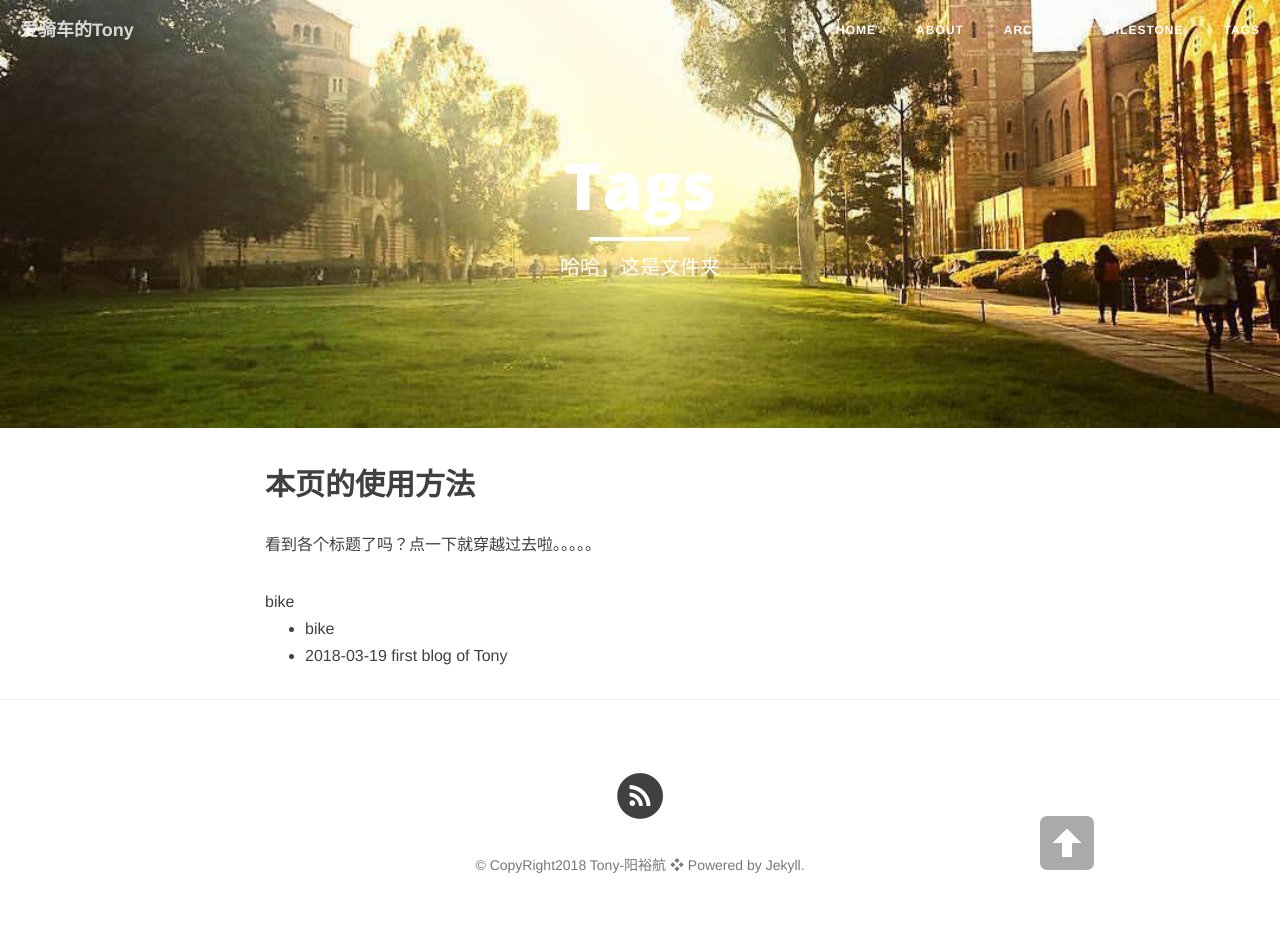
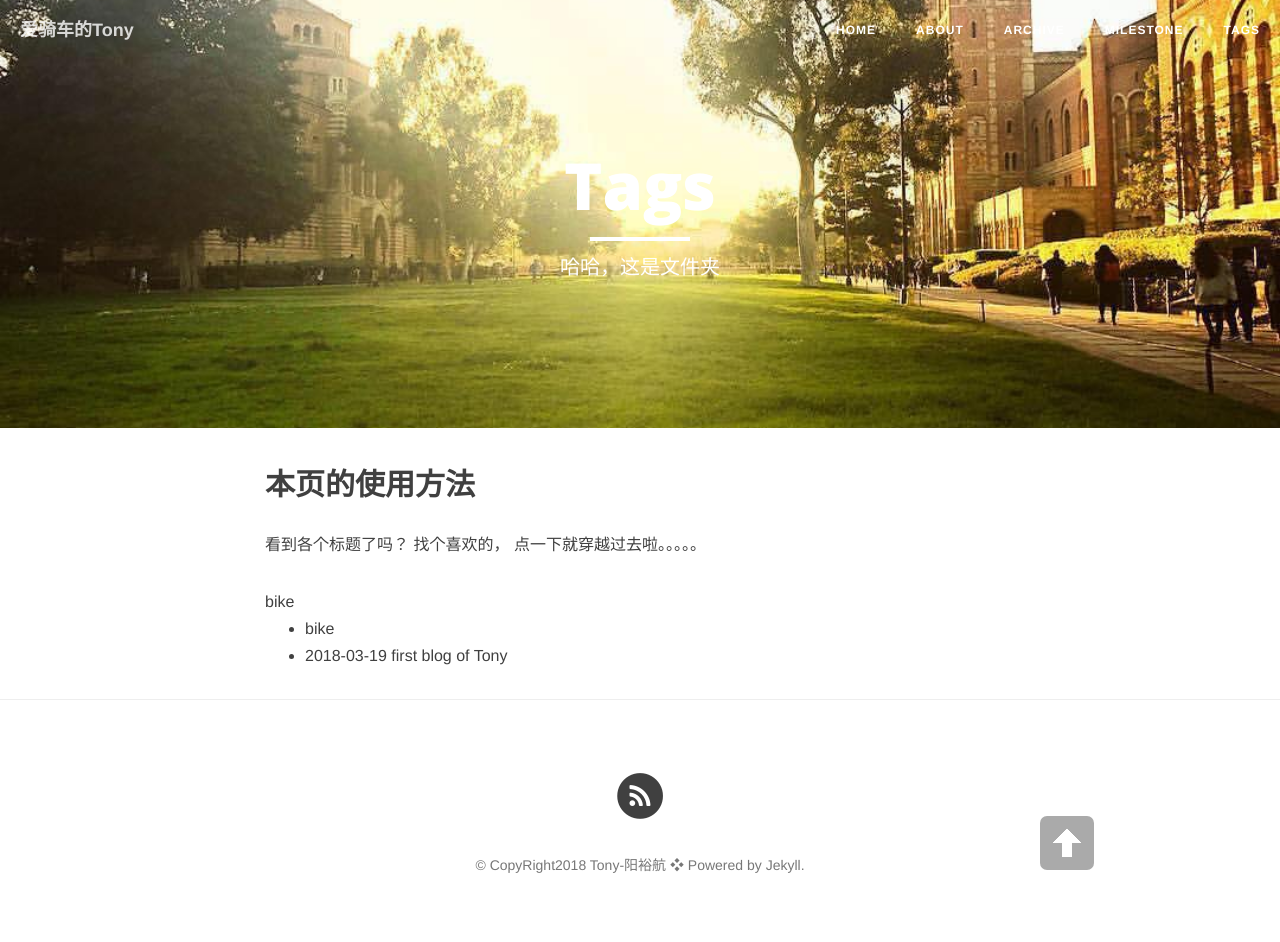
Before and after one commit to yyh712712/Blog-Template, a Jekyll site: the page built from tags.md, in a window 1280 px wide. Built offline with Jekyll 4.4.1, drawn with Linux system fonts in a browser that asks for light colours; nearby versions of some CDN libraries; library files that are not in the unit come from our copies.

Commit message:
Update tags.md

```diff
--- a/tags.md
+++ b/tags.md
@@ -6,7 +6,9 @@ header-img: "img/121521610687_.pic_hd.jpg"
 ---
 
 ## 本页的使用方法
-看到各个标题了吗？点一下就穿越过去啦。。。。。
+看到各个标题了吗？
+找个喜欢的，
+点一下就穿越过去啦。。。。。
 
 
 <div id='tag_cloud'>
```
